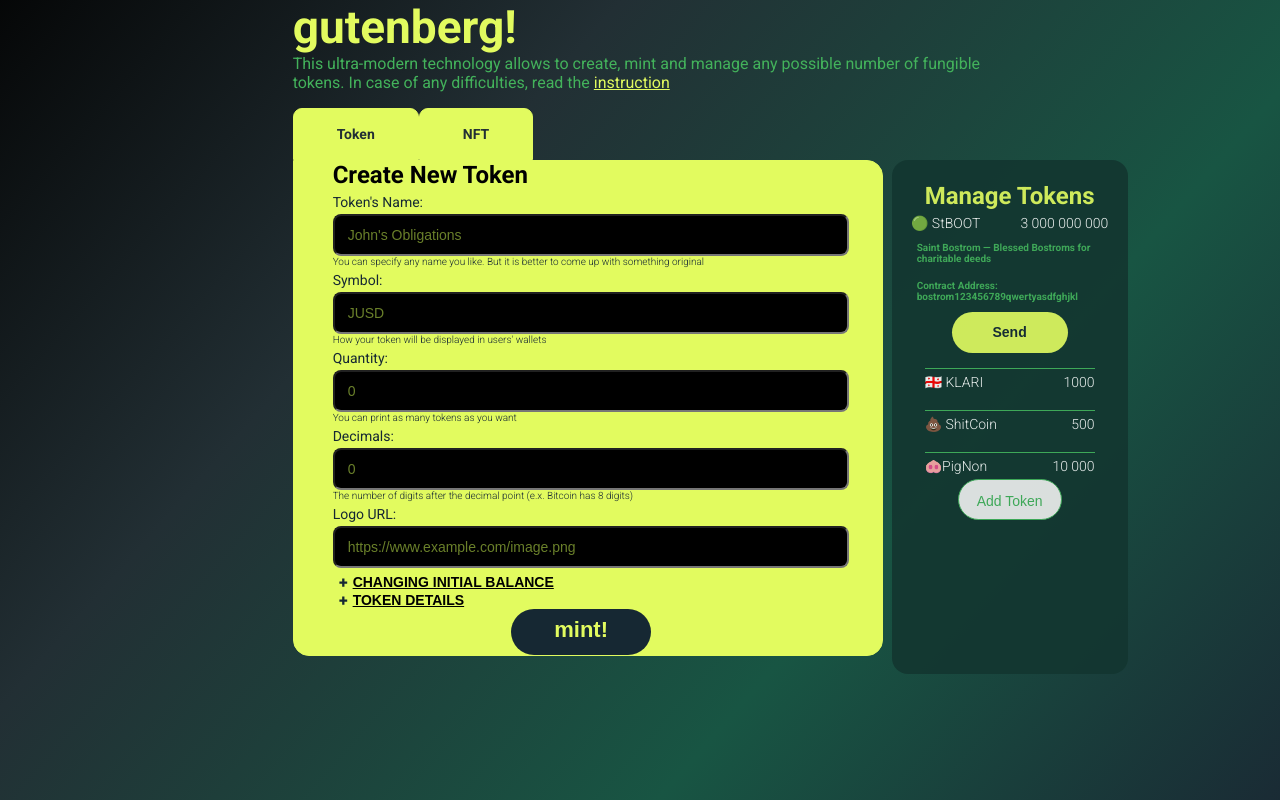
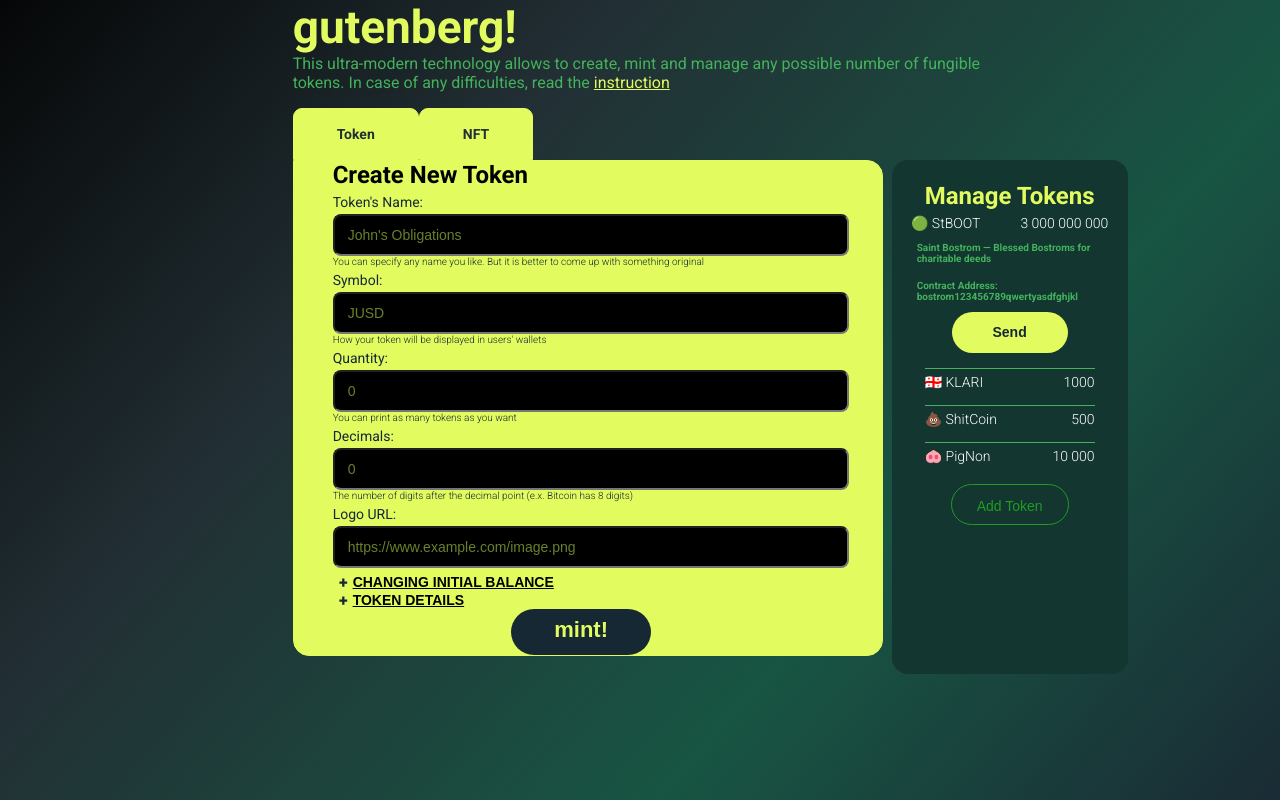
Before and after one commit to diekuche/gutenberg, a React (Create React App) app: page / in a window 1280 px wide. Shown: the top 800 px of the page. Built offline with nearby package versions, Linux system fonts and the light colour scheme.

Commit message:
refix color/indent

```diff
--- a/src/components/Button/Button.module.css
+++ b/src/components/Button/Button.module.css
@@ -16,13 +16,16 @@
   width: fit-content;
   height: 41px;
   box-sizing: border-box;
-  border: 1px solid #43b25b;
+  border: 1px solid #2dff18;
+  color: #2dff18;
   border-radius: 27.5px;
-  padding: 13px 18px 12px 18px;
-  color: #43b25b;
+  text-align: center;
+  padding: 13px 25px 12px 25px;
+  background-color: #133630;
   font-size: 14px;
   font-weight: 400;
   align-self: center;
+  opacity: 0.5;
 }
 
 .buttonSend {
@@ -37,6 +40,7 @@
   font-weight: 700;
   border-style: none;
   align-self: center;
+  text-align: center;
 }
 
 .button:active {
@@ -49,7 +53,7 @@
 
 .buttonAddToken:hover {
   border: 1px solid #e2fb5f;
-  background-color: white;
+
   color: #e2fb5f;
 }
 
--- a/src/components/ManageTokens/ManageTok.module.css
+++ b/src/components/ManageTokens/ManageTok.module.css
@@ -8,7 +8,6 @@
   width: 236px;
   min-height: 514px;
   margin-left: 9px;
-  opacity: 0.9;
 }
 
 .name {
@@ -67,3 +66,8 @@
   margin-top: 15px;
   align-self: center;
 }
+
+.indent {
+  padding-bottom: 15px;
+  align-self: center;
+}
--- a/src/components/ManageTokens/ManageTok.tsx
+++ b/src/components/ManageTokens/ManageTok.tsx
@@ -19,6 +19,7 @@ const ManageTokens = () => {
         Contract Address: bostrom123456789qwertyasdfghjkl
       </div>
       <ButtonSend />
+      <div className={styles.indent}>
         <div className={styles.line}></div>
         <div className={styles.cashName}>
           {" "}
@@ -33,8 +34,9 @@ const ManageTokens = () => {
         <div className={styles.line}></div>
         <div className={styles.cashName}>
           {" "}
-        🐽PigNon
+          🐽 PigNon
           <div className={styles.cash}>10 000</div>
+        </div>
       </div>
       <ButtonAddToken />
     </div>
```
Lines whose indentation alone changed are shown as unchanged.
